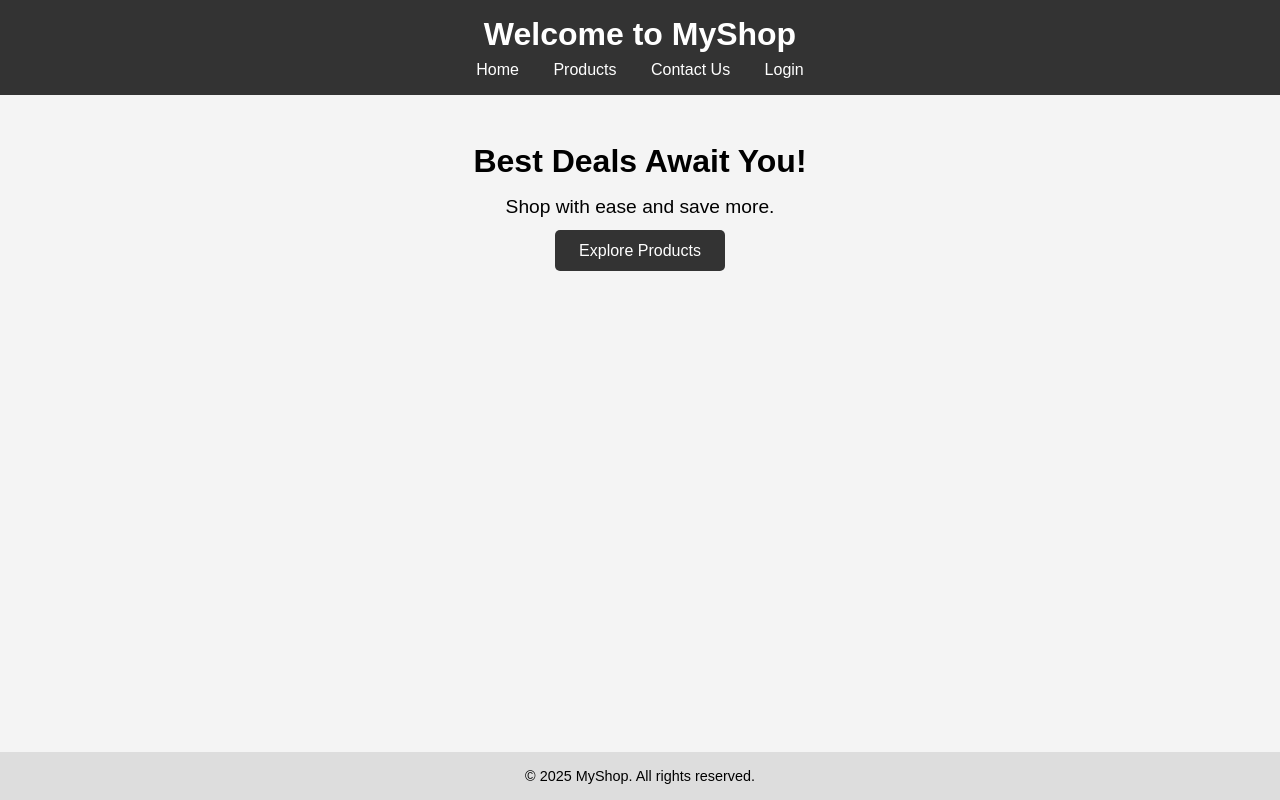
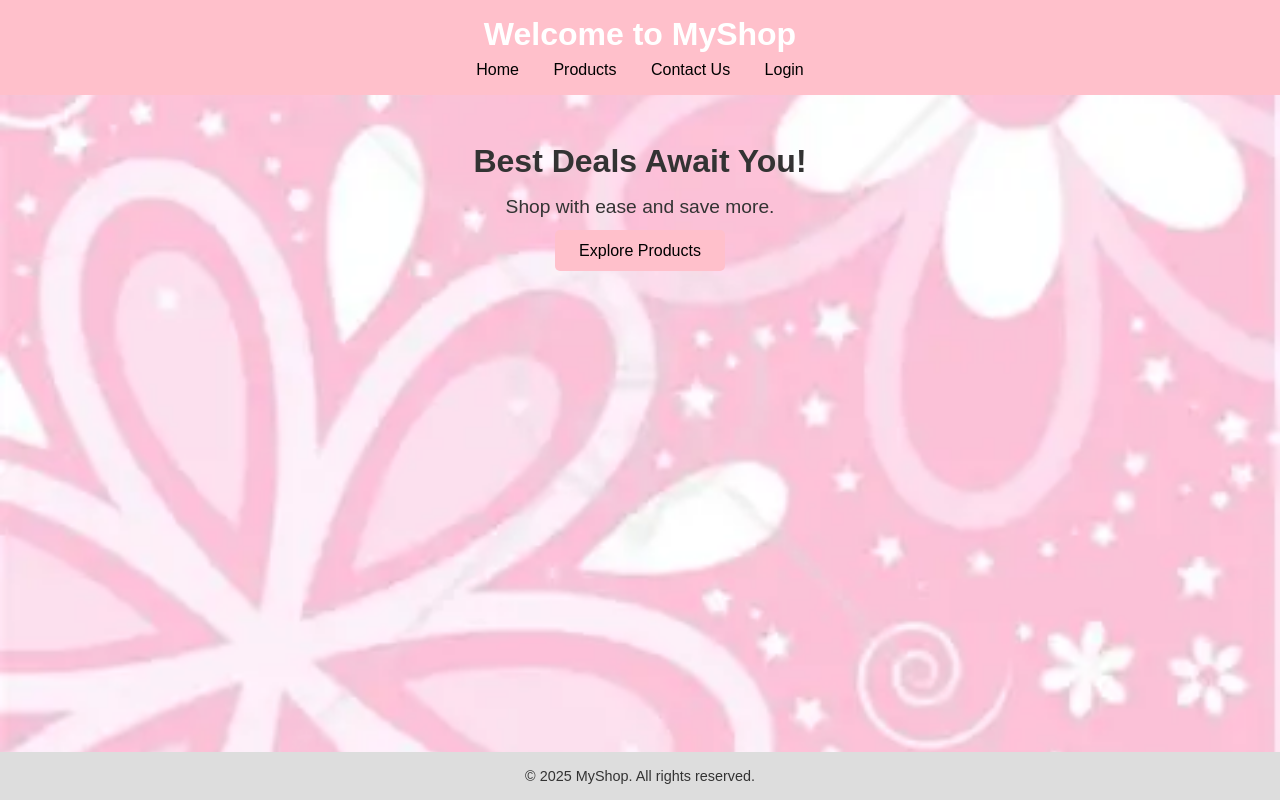
Before and after one commit to Dina-Thokar/E-commerce_Bootcamp, a plain HTML site: page index.html in a window 1280 px wide. Drawn offline with Linux system fonts and the light colour scheme.

Commit message:
this is last commit.

```diff
--- a/style.css
+++ b/style.css
@@ -7,14 +7,17 @@
 
 body {
   font-family: Arial, sans-serif;
-  background-color: #f4f4f4;
+  background: url('OIP.webp') no-repeat center center fixed;
+  background-size: cover;
   display: flex;
   flex-direction: column;
-  min-height: 100vh;
+  min-height: 100\vh;
+  color: #333;
 }
 
+
 header {
-  background-color: #333;
+  background-color: pink;
   color: white;
   padding: 1rem 0;
   text-align: center;
@@ -25,7 +28,7 @@ nav {
 }
 
 nav a {
-  color: white;
+  color: black;
   margin: 0 15px;
   text-decoration: none;
   font-size: 1rem;
@@ -48,8 +51,8 @@ main p {
 }
 
 .btn {
-  background-color: #333;
-  color: white;
+  background-color: pink;
+  color: black;
   padding: 0.75rem 1.5rem;
   text-decoration: none;
   border-radius: 5px;
```
Also changed, not shown: OIP.webp (added).
